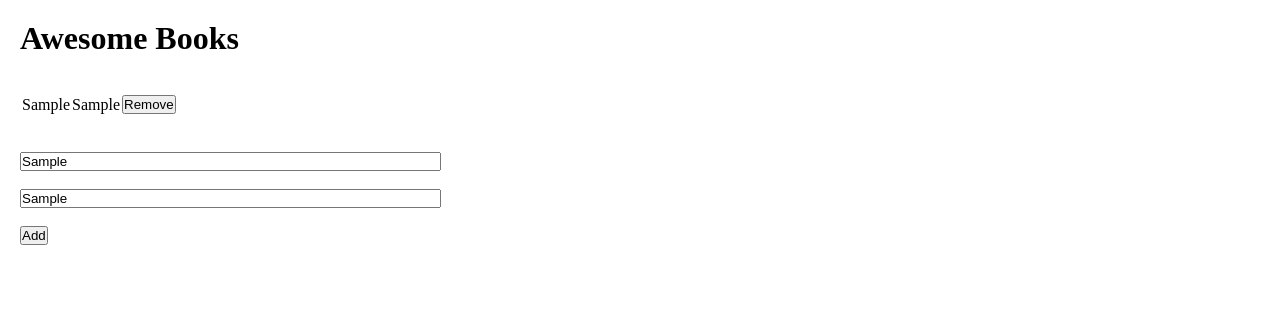
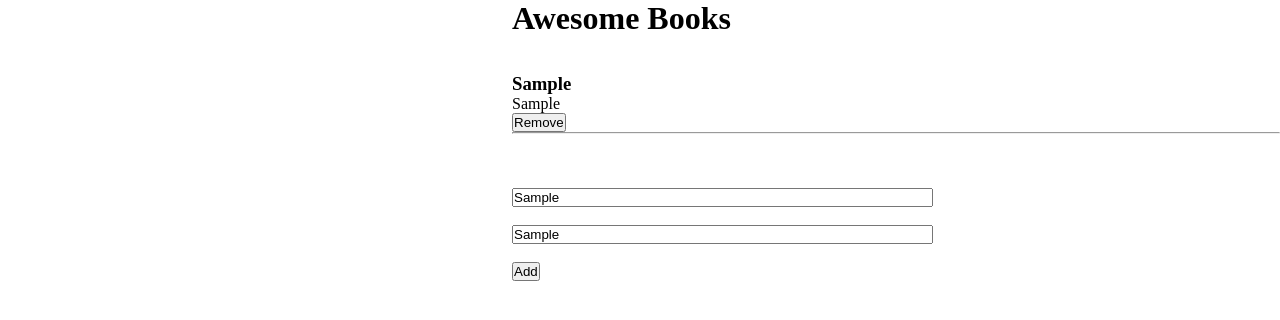
Before and after one commit to karam084/awesomebooks-es6, a website: page index.html in a window 1280 px wide. Both pictures are taken after typing "Sample", "Sample" into the empty fields and a click on the input "Add". Drawn offline with Linux system fonts and the light colour scheme.

Commit message:
Edited style

```diff
--- a/index.html
+++ b/index.html
@@ -1,5 +1,6 @@
 <!DOCTYPE html>
 <html lang="en">
+
 <head>
   <meta charset="UTF-8" />
   <meta http-equiv="X-UA-Compatible" content="IE=edge" />
@@ -14,36 +15,20 @@
   </div>
   <br />
   <br />
-    <table class="table">
-      <tbody id="tdBody"></tbody>
-    </table>
+  <div id="tdBody"></div>
   <br />
   <br />
   <section id="addBook">
-      <input
-        type="text"
-        id="bookTilte"
-        name="Title"
-        required
-        minlength="3"
-        placeholder="Title"
-        size="50"
-      />
+    <input type="text" id="bookTilte" name="Title" required minlength="3" placeholder="Title" size="50" />
     <br />
     <br />
-      <input
-        type="text"
-        id="bookAuthor"
-        name="Author"
-        required
-        minlength="3"
-        placeholder="Author"
-        size="50"
-      />
+    <input type="text" id="bookAuthor" name="Author" required minlength="3" placeholder="Author" size="50" />
     <br />
     <br />
     <input type="submit" id="Add" value="Add" />
   </section>
+  <script src="script.js"></script>
 </body>
-  <script src="script.js"></script>
+
+
 </html>
--- a/script.js
+++ b/script.js
@@ -1,12 +1,26 @@
 const bookTitle = document.getElementById('bookTilte');
 const bookAuthor = document.getElementById('bookAuthor');
 const btnAdd = document.getElementById('Add');
+
 let books = [];
 
-btnAdd.onclick = function () {
-  add();
-  displayData();
-};
+function displayData() {
+  let bookList = '';
+  for (let i = 0; i < books.length; i += 1) {
+    bookList += `<div class=book>
+    <h3 class="title">${books[i].title}
+      </h3>
+      <p class="author">
+      ${books[i].author}</p>
+      <div class="remove"><button onClick="deleteBook(${i})">Remove</button>
+      </div>
+      <hr>
+      <br>
+     </div>
+     `;
+  }
+  document.getElementById('tdBody').innerHTML = bookList;
+}
 
 function add() {
   const book = {
@@ -17,27 +31,20 @@ function add() {
   localStorage.setItem('bookLists', JSON.stringify(books));
 }
 
-function displayData() {
-  let bookList = '';
-  for (var i = 0; i < books.length; i++) {
-    bookList += `<tr>
-    <td class="title">${books[i].title}
-      </td>
-      <td class="author">
-      ${books[i].author}</td>
-      <td class="reomve"><button onClick="deleteBook(${i})">Remove</button></td>
-     </tr>`;
-  }
-  document.getElementById('tdBody').innerHTML = bookList;
+btnAdd.onclick = () => {
+  add();
+  displayData();
+};
+
+function deleteBook(index) {
+  books.splice(index, 1);
+  localStorage.setItem('bookLists', JSON.stringify(books));
+  displayData();
 }
 
 if (JSON.parse(localStorage.getItem('bookLists')) != null) {
   books = JSON.parse(localStorage.getItem('bookLists'));
   displayData();
+} else {
+  deleteBook();
 }
-
-function deleteBook(index) {
-  books.splice(index, 1);
-  displayData();
-  localStorage.setItem('bookLists', JSON.stringify(books));
-}
--- a/style.css
+++ b/style.css
@@ -4,5 +4,5 @@
 }
 
 body {
-  margin: 20px;
+  margin-left: 40%;
 }
```
Lines whose indentation alone changed are shown as unchanged.
